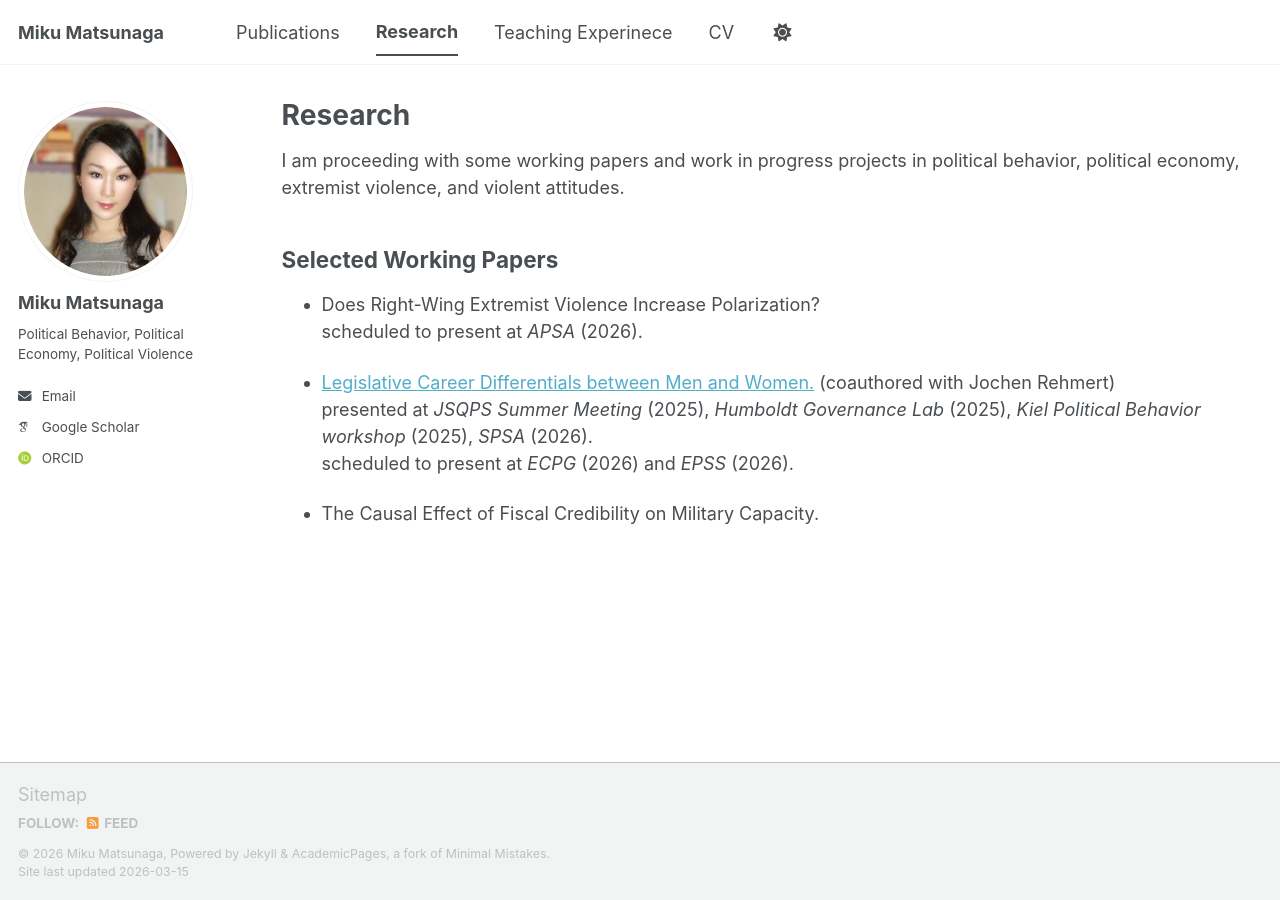
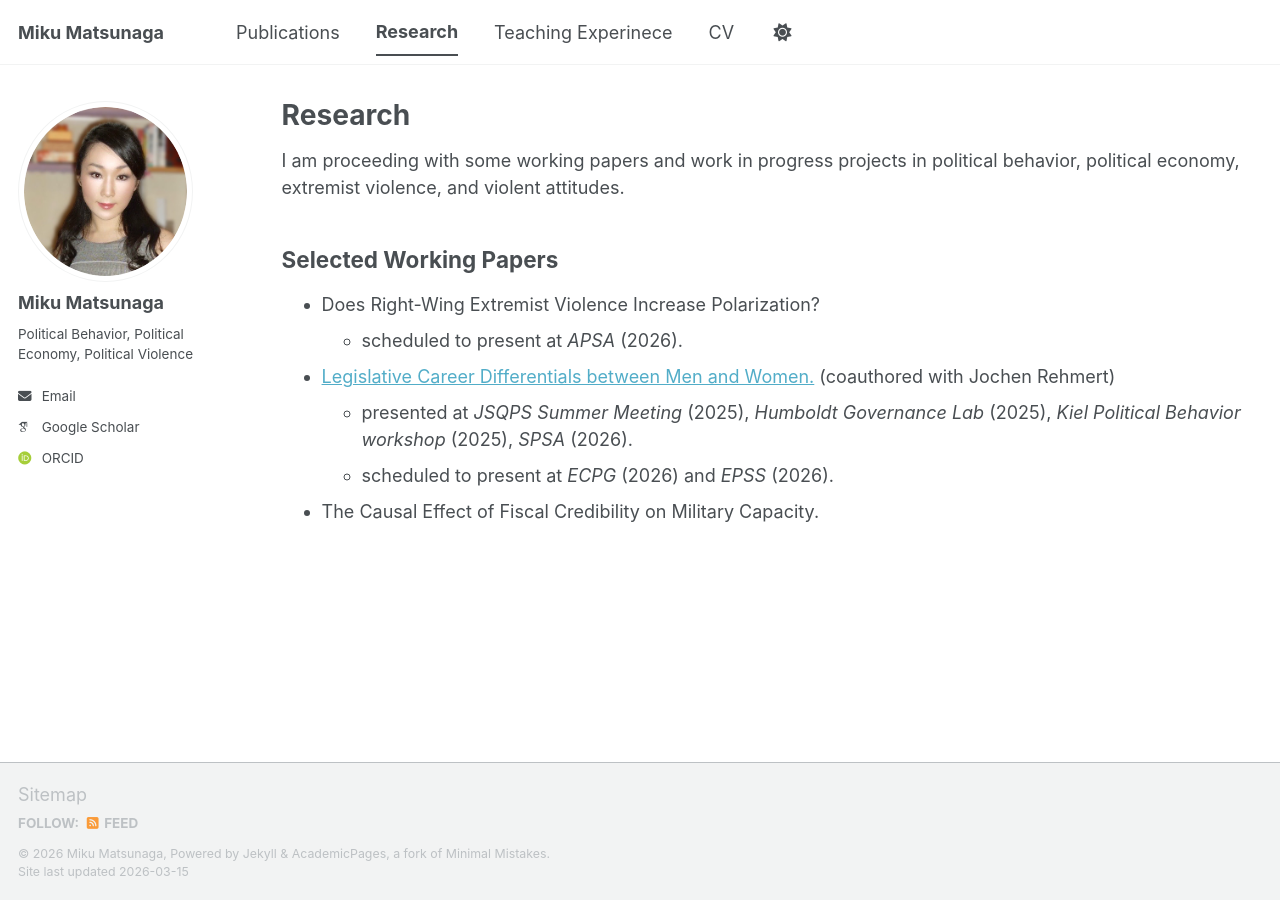
Before and after one commit to mikumatsunaga/mikumatsunaga.github.io, a Jekyll site: the page built from _pages/research.md, in a window 1280 px wide. Built offline with Jekyll 4.4.1, drawn with Linux system fonts in a browser that asks for light colours; some web fonts are replaced; a script bundle is joined from its source files by our own code; library files that are not in the unit come from our copies.

```diff
--- a/_pages/research.md
+++ b/_pages/research.md
@@ -9,11 +9,11 @@ I am proceeding with some working papers and work in progress projects in politi
 
 ## Selected Working Papers
 
-- Does Right-Wing Extremist Violence Increase Polarization?\
-  scheduled to present at *APSA* (2026).
+- Does Right-Wing Extremist Violence Increase Polarization?
+  - scheduled to present at *APSA* (2026).
 
-- [Legislative Career Differentials between Men and Women.](https://sites.google.com/view/jochenrehmert/abstract_career) (coauthored with Jochen Rehmert) \
- presented at *JSQPS Summer Meeting* (2025), *Humboldt Governance Lab* (2025), *Kiel Political Behavior workshop* (2025), *SPSA* (2026).\
- scheduled to present at *ECPG* (2026) and *EPSS* (2026).
+- [Legislative Career Differentials between Men and Women.](https://sites.google.com/view/jochenrehmert/abstract_career) (coauthored with Jochen Rehmert)
+  - presented at *JSQPS Summer Meeting* (2025), *Humboldt Governance Lab* (2025), *Kiel Political Behavior workshop* (2025), *SPSA* (2026).
+  - scheduled to present at *ECPG* (2026) and *EPSS* (2026).
 
 - The Causal Effect of Fiscal Credibility on Military Capacity.
```
